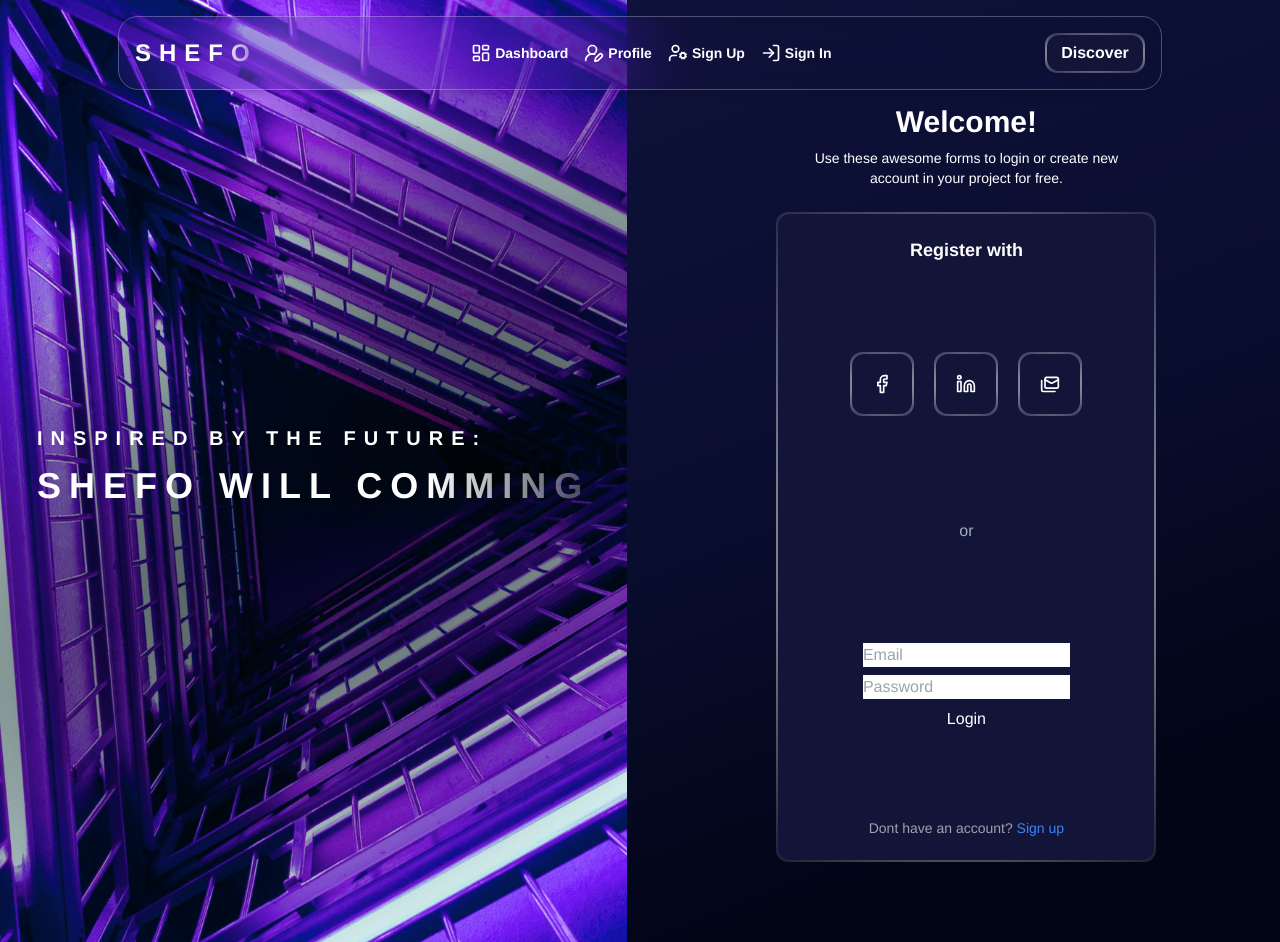
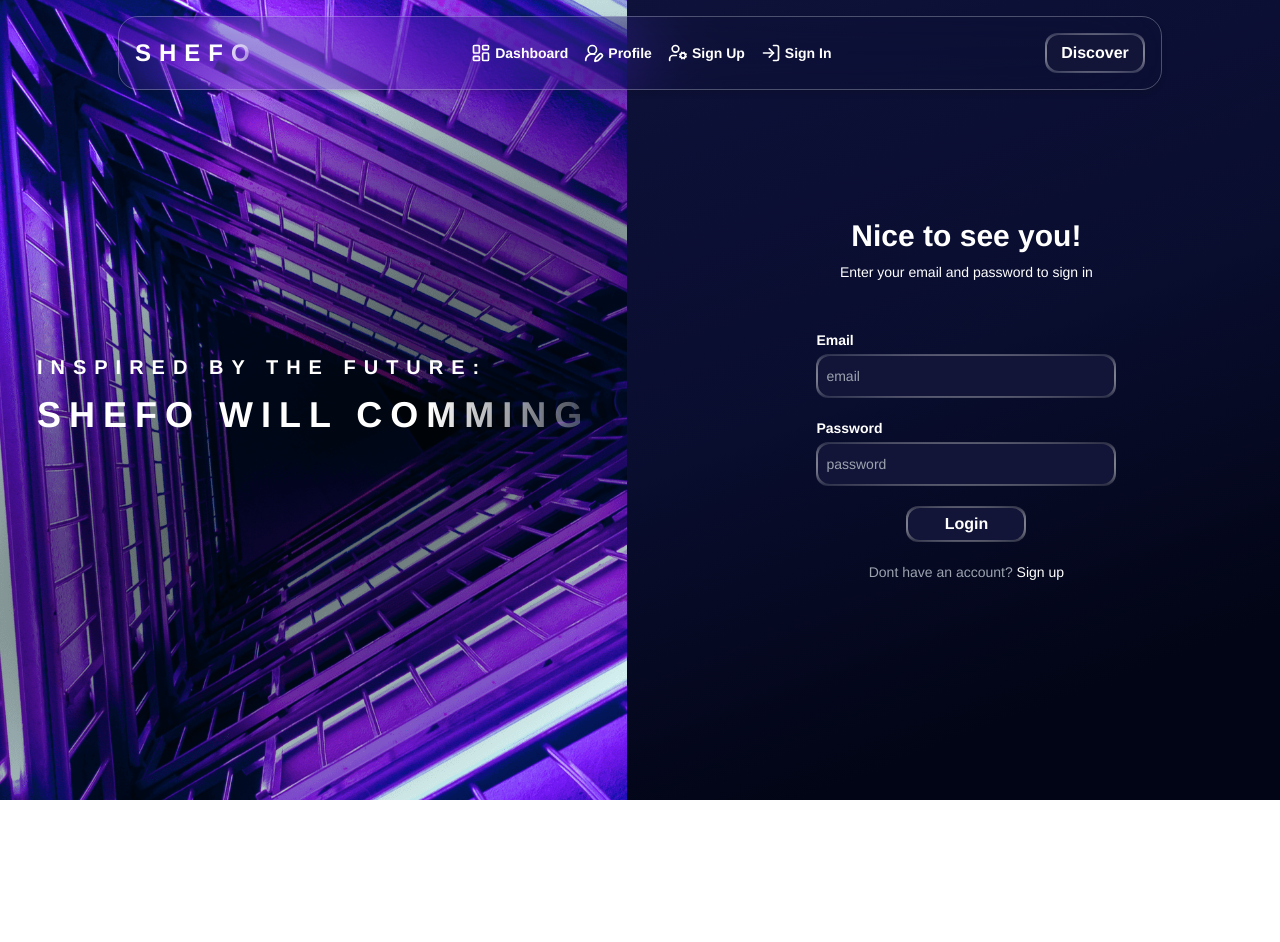
Before and after one commit to shefoo-om/Dashboard, a Next.js app: page /sign-in in a window 1280 px wide. After the commit the page ends 800 px from the top, so only its background shows below. Built offline with nearby package versions, Linux system fonts and the light colour scheme; no server answers.

Commit message:
finalllyyy i solve the issees ,,,,, how i forgooooooooooooot the .envv fileeeeeeeeeeeee howwwwwwwwwwwwww

```diff
--- a/src/app/(Auth)/sign-in/SignInFormPage.tsx
+++ b/src/app/(Auth)/sign-in/SignInFormPage.tsx
@@ -3,42 +3,55 @@
 import { useActionState } from "react";
 // import { useActionState } from "react";
 import { LoginYarab } from "./actions";
+import { useFormStatus } from "react-dom";
 
 export function LoginForm() {
     const [state, formAction] = useActionState(LoginYarab, undefined);
 
     return (
-        <form className="flex max-w-[300px] flex-col gap-2">
-            <div className="flex flex-col gap-2">
-                <input id="email" name="email" placeholder="Email" />
+        <form action={formAction} className="w-full">
+            <div className="flex flex-col gap-1 pb-5">
+                <label htmlFor="firstName" className="font-semibold text-sm">Email</label>
+                <div className="bgFormBoxmain p-[2px] rounded-xl">
+                    <div className="bgFormBox rounded-xl p-2 w-full h-full">
+                        <input id="email" name="email" placeholder="email" className="w-full focus-visible:outline-none bgFormBox text-sm" />
+                    </div>
+                </div>
+                {state?.errors?.email && (
+                    <div className="text-sm text-red-500">{state.errors.email}</div>
+                )}
             </div>
-            {state?.errors?.email && (
-                <p className="text-red-500">{state.errors.email}</p>
-            )}
 
-            <div className="flex flex-col gap-2">
-                <input
-                    id="password"
-                    name="password"
-                    type="password"
-                    placeholder="Password"
-                />
+            <div className="flex flex-col gap-1 pb-5">
+                <label htmlFor="password" className="font-semibold text-sm">Password</label>
+                <div className="bgFormBoxmain p-[2px] rounded-xl">
+                    <div className="bgFormBox rounded-xl p-2 w-full h-full">
+                        <input id="password" name="password" placeholder="password" type="password"
+                            className="focus-visible:outline-none bgFormBox text-sm w-full" />
+                    </div>
+                </div>
+                {state?.errors?.password && (
+                    <div className="text-sm text-red-500">{state.errors.password}</div>
+                )}
             </div>
-            {state?.errors?.password && (
-                <p className="text-red-500">{state.errors.password}</p>
-            )}
-            <button formAction={formAction} type="submit">
+
+            {/* <button formAction={formAction} type="submit">
                 Login
-            </button>    </form>
+            </button>   */}
+            <SubmitButton />
+        </form>
     );
 }
 
-// function SubmitButton() {
-//     const { pending } = useFormStatus();
+function SubmitButton() {
+    const { pending } = useFormStatus();
 
-//     return (
-//         <button disabled={pending} type="submit">
-//             Login
-//         </button>
-//     );
-// }
+    return (
+
+        <div className="bgFormBoxmain w-[120px] p-[2px] mx-auto flex justify-center items-center rounded-xl">
+            <button disabled={pending} type="submit" className="w-full bgFormBox hover:opacity-90 rounded-xl py-1 font-semibold duration-200" >
+                Login
+            </button>
+        </div>
+    );
+}
--- a/src/app/(Auth)/sign-in/page.tsx
+++ b/src/app/(Auth)/sign-in/page.tsx
@@ -1,56 +1,36 @@
-
-import { Facebook, Linkedin, Mails } from "lucide-react"
-
 import "../global.css"
 import Link from "next/link";
 import { NavbarAuth } from "@/components/Authentication/Navbar/NavbarAuth";
 import { LoginForm } from "./SignInFormPage";
 
-const LinksSocail = [
-  { id: 1, icon: Facebook, links: "https://www.facebook.com" },
-  { id: 2, icon: Linkedin, links: "https://www.linkedin.com" },
-  { id: 3, icon: Mails, links: "https://www.gmail.com" }
-]
+
 export default function SignInPage() {
   return (
-    <main className="bgMain h-max w-full flex flex-wrap justify-between relative">
+    <main className="bgMain h-screen min-h-max w-full flex flex-wrap justify-between relative">
       <div className="w-full">
         <NavbarAuth />
       </div>
-      <div className="AuthBg w-[49%] max-lg:hidden flex justify-center items-center capitalize">
+      <div className="AuthBg h-screen w-[49%] max-lg:hidden flex justify-center items-center capitalize">
         <div className="">
           <h6>INSPIRED BY THE FUTURE:</h6>
           <p>Shefo will comming</p>
         </div>
       </div>
-      <div className="max-lg:w-full w-[49%] h-max overflow-auto flex flex-col justify-center items-center py-20">
+      <div className="h-screen max-lg:w-full w-[49%] h-max overflow-auto flex flex-col justify-center items-center py-20">
         <div className="pt-6 px-6 mx-auto max-w-96">
           <div className="mb-6 text-center">
-            <h3 className="mb-2 text-3xl font-bold text-white mx-auto">Welcome!</h3>
-            <p className="text-sm text-white font-normal">Use these awesome forms to login or create new account in your project for free.</p>
+            <h3 className="mb-2 text-3xl font-bold text-white mx-auto">Nice to see you!</h3>
+            <p className="text-sm text-white font-normal">Enter your email and password to sign in</p>
           </div>
         </div>
-        <div className=" bgFormBoxmain h-[650px] w-[380px] max-sm:w-3/4 flex justify-center items-center rounded-xl p-[2px]">
-          <div className="bgFormBox h-full w-full border-2 border-transparent rounded-xl flex flex-col justify-between items-center gap-2 px-9 py-5">
-            <p className="text-lg font-semibold">Register with</p>
-            <div className="w-full h-20 flex justify-center gap-5">
-              {LinksSocail.map((ele) => (
-                <div key={ele.id} className="rounded-xl w-16 h-16 bgFormBoxmain p-[2px]">
-                  <Link href={ele.links} target="_blank" className="bgFormBox w-full h-full rounded-xl hover:opacity-90 flex justify-center items-center">
-                    <ele.icon className="size-5" />
-                  </Link>
-                </div>
-              ))}
-            </div>
-            <p className="text-base text-[#a0aec0] mb-3">or</p>
-            {/* <SignInForm /> */}
-            {/* <LoginForm /> */}
+        <div className="w-[380px] max-sm:w-3/4 flex justify-center items-center rounded-xl p-[2px]">
+          <div className="h-full w-full border-2 border-transparent rounded-xl flex flex-col justify-between items-center gap-2 px-9 py-5">
             <LoginForm />
-            <p className="text-center text-sm text-gray-400">
+            <p className="text-center text-sm text-gray-400 pt-3">
               Dont have an account?{" "}
-              <a href="#" className="text-blue-500 hover:underline">
+              <Link href={'/sign-up'} className="text-white hover:underline">
                 Sign up
-              </a>
+              </Link>
             </p>
           </div>
         </div>
--- a/src/app/layout.tsx
+++ b/src/app/layout.tsx
@@ -12,7 +12,7 @@ export default function Layout({
 }>) {
   const pathname = usePathname();
   const allowedPaths = ["dashboard", "profile", "tables", "billing"].map(path => `/${path}`);
-  const route = pathname === "/" || pathname === "" ? "Dashboard" : pathname.replace("/", "");
+  const route = pathname.replace("/", "");
 
   return (
     <html lang="en">
```
Also changed, not shown: src/app/dashboard/page.tsx (+0 -17 lines), src/components/Authentication/formSignUp/page.tsx (+0 -8 lines), 1 other file (tests, documents, lock files or other folders).
